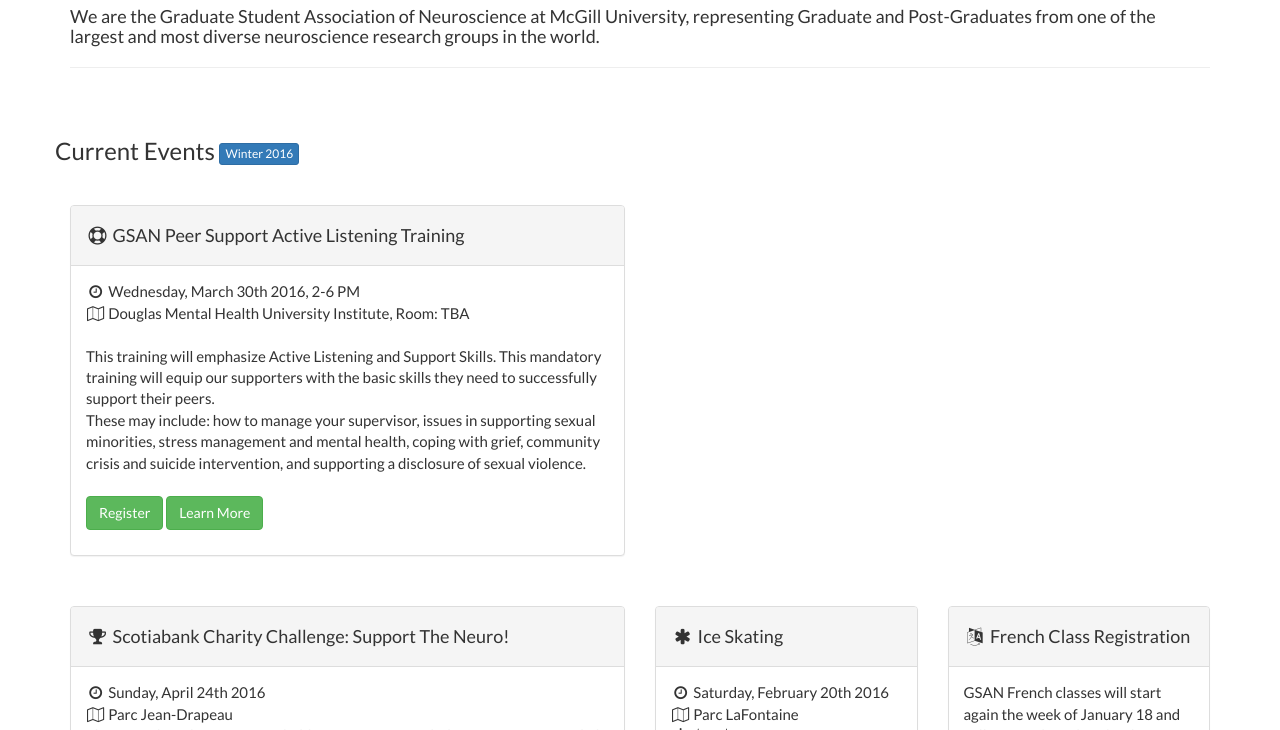
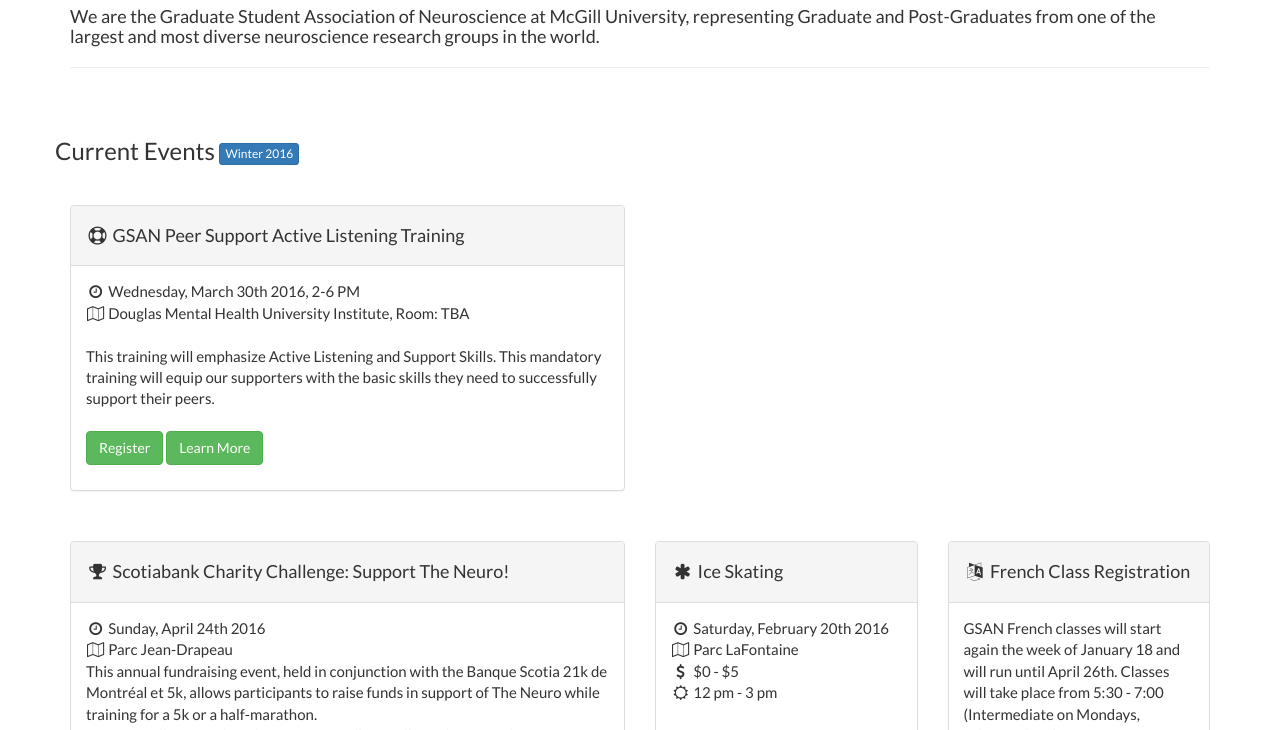
Before and after one commit to GSANeuro/soma.gsaneuro, a plain HTML site: page index.html in a window 1280 px wide. Shown: the part 551-1281 px from the top of the page. Drawn offline with nearby package versions, Linux system fonts and the light colour scheme.

Commit message:
fixed home page PST

```diff
--- a/index.html
+++ b/index.html
@@ -402,8 +402,6 @@
                 <br>
                 This training will emphasize Active Listening and Support Skills. This mandatory training will equip our supporters with the basic skills they need to successfully support their peers.
                 <br>
-                These may include: how to manage your supervisor, issues in supporting sexual minorities, stress management and mental health, coping with grief, community crisis and suicide intervention, and supporting a disclosure of sexual violence.
-                <br>
                 <br>
                 <a class='btn btn-success' href='https://doodle.com/poll/dtyh4ikqixmk6ykt' target='_blank'>Register</a>
                 <a class='btn btn-success' href='https://gsaneuro.com/peer-support/'>Learn More</a>
```
